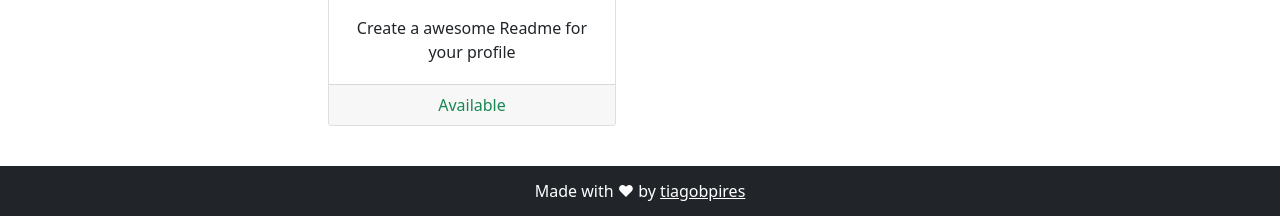
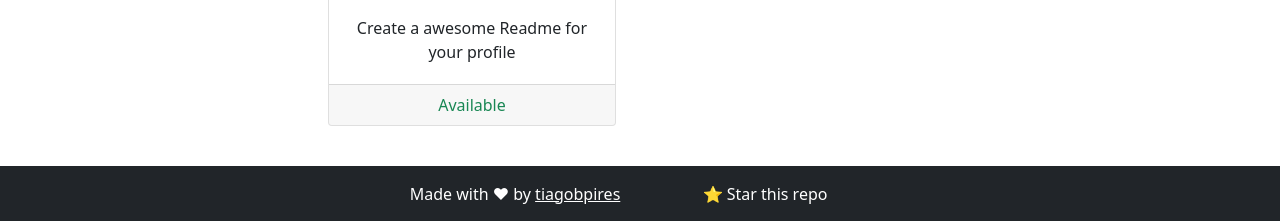
Before and after one commit to tiagobpires/readme-creator, a Flask app: page / in a window 1280 px wide. Shown: the part 1234-1455 px from the top of the page. Run offline with Flask 2, Linux system fonts and the light colour scheme; some libraries are stand-ins or nearby versions.

Commit message:
add star repo to footer

```diff
--- a/static/css/style.css
+++ b/static/css/style.css
@@ -36,8 +36,16 @@ svg {
     opacity: 0.8;
 }
 
+.star-repo {
+    text-decoration: none;
+}
+
 .footer {
-    height: 50px;
+    height: 55px;
+}
+
+.p-footer {
+    width: 250px !important;
 }
 
 
--- a/templates/layout.html
+++ b/templates/layout.html
@@ -51,9 +51,14 @@
 
         <footer class="mt-auto">
             <div class="bg-dark text-white d-flex justify-content-center footer">
-                <p class="fs-6 my-auto">
-                    Made with &#10084; by <a href="https://github.com/tiagobpires" class="link_footer"  target="_blank"> tiagobpires</a>
-                </p>
+                <div class="row">
+                    <p class="fs-6 my-auto p-footer text-center col-12 col-md-6 mx-auto">
+                        Made with &#10084; by <a href="https://github.com/tiagobpires" class="link_footer"  target="_blank"> tiagobpires</a>
+                    </p>
+                    <p class="fs-6 my-auto p-footer text-center col-12 col-md-6 mx-auto">
+                        <a href="https://github.com/tiagobpires/readme-creator" class="link_footer star-repo"  target="_blank">&#11088; Star this repo</a>
+                    </p>
+                </div>
             </div>
         </footer>
 
```
